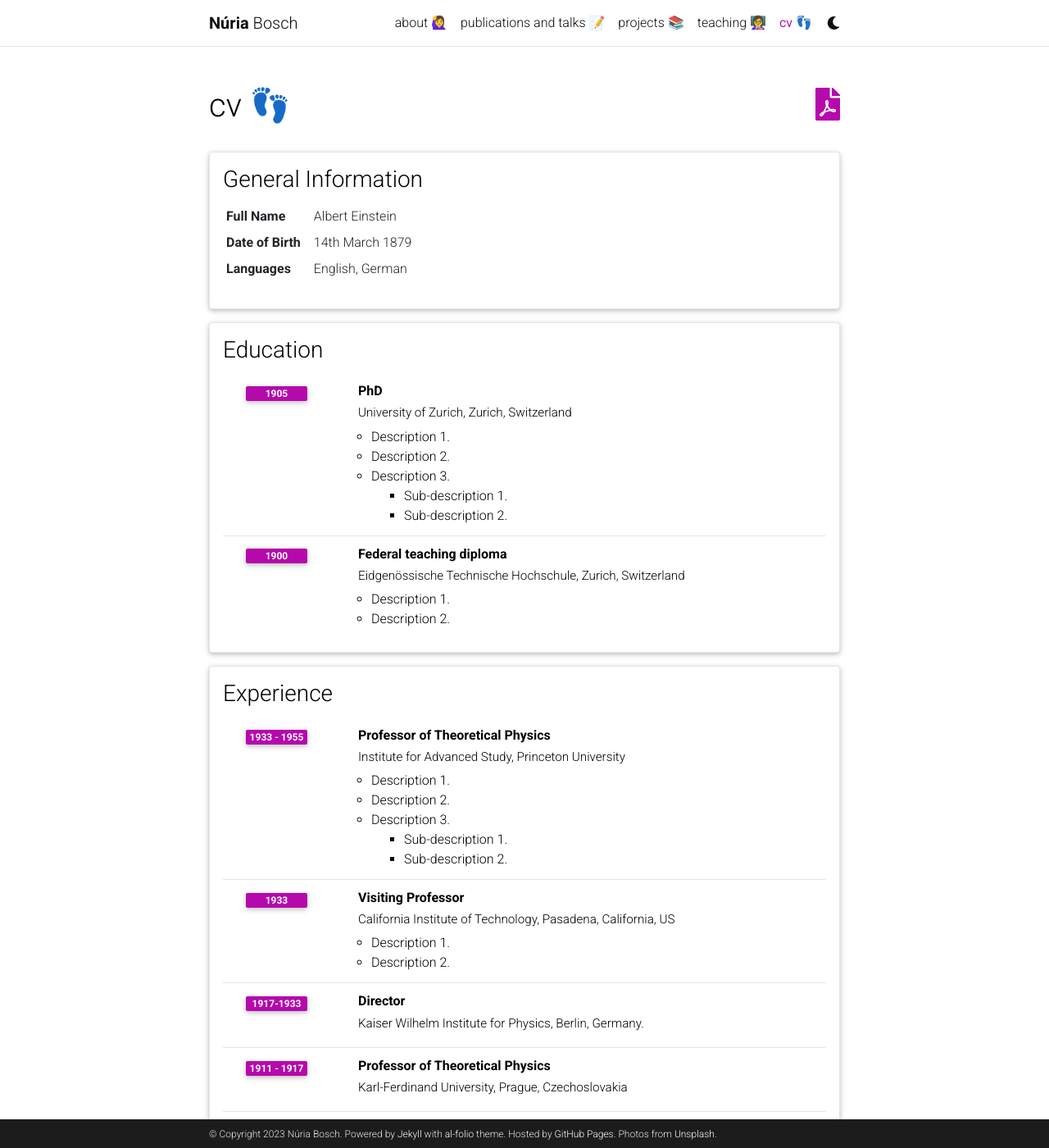
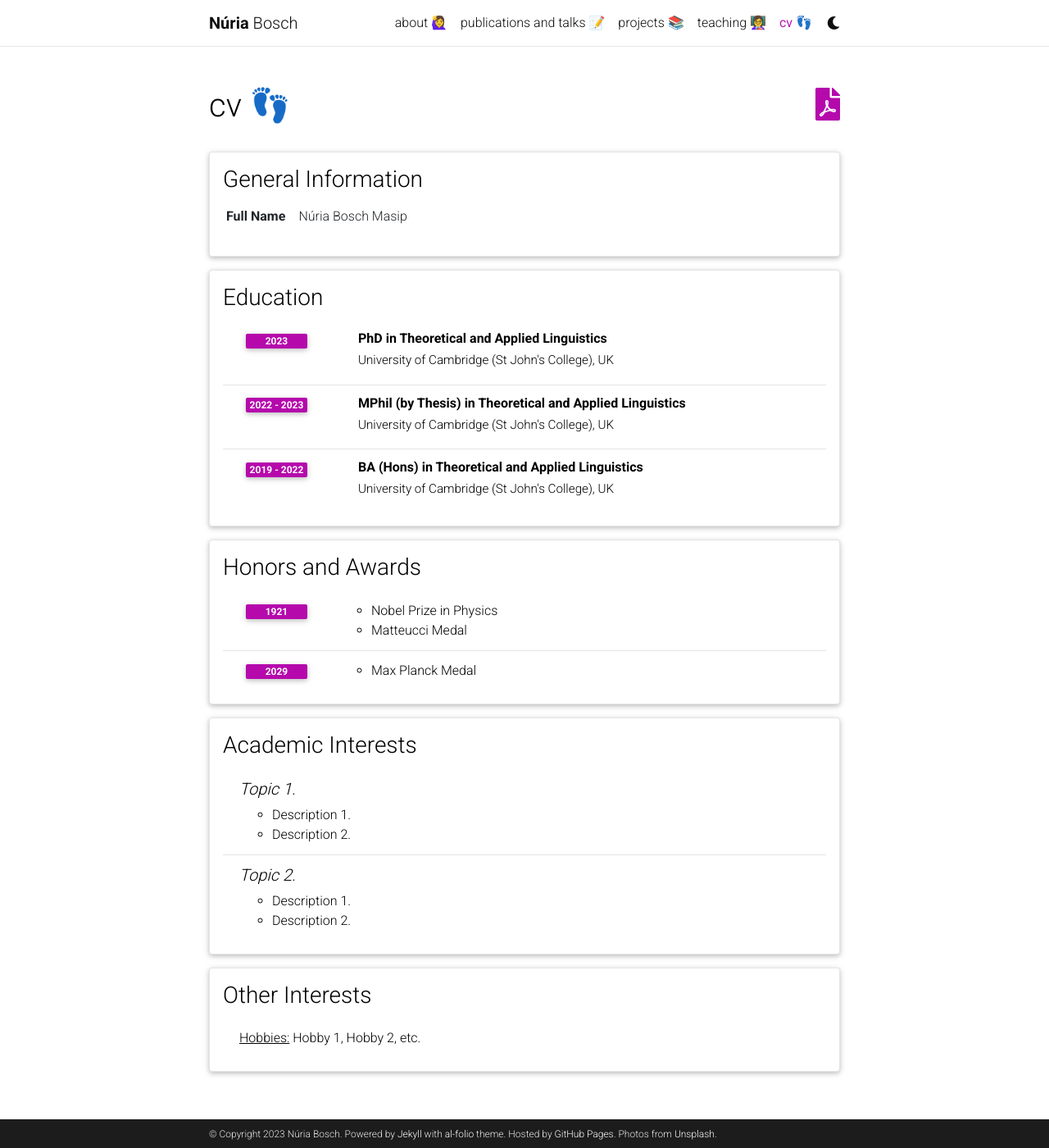
Before and after one commit to nuria-bosch/nuria-bosch.github.io, a Jekyll site: the page built from _pages/cv.md, in a window 1280 px wide and 1400 px high. Shown: the whole window at 82% size. Built offline with Jekyll 4.4.1, drawn with Linux system fonts in a browser that asks for light colours; comment, search, counter and statistics services are not loaded; a style sheet for code colours, icons or effects is not loaded; some of the changed text lies outside the part shown.

Commit message:
Update cv.yml

```diff
--- a/_data/cv.yml
+++ b/_data/cv.yml
@@ -2,71 +2,20 @@
   type: map
   contents:
     - name: Full Name
-      value: Albert Einstein
-    - name: Date of Birth
-      value: 14th March 1879
-    - name: Languages
-      value: English, German
+      value: Núria Bosch Masip
 
 - title: Education
   type: time_table
   contents:
-    - title: PhD
-      institution: University of Zurich, Zurich, Switzerland
-      year: 1905
-      description:
-        - Description 1.
-        - Description 2.
-        - title: Description 3.
-          contents:
-            - Sub-description 1.
-            - Sub-description 2.
-    - title: Federal teaching diploma
-      institution: Eidgenössische Technische Hochschule, Zurich, Switzerland
-      year: 1900
-      description:
-        - Description 1.
-        - Description 2.
-
-- title: Experience
-  type: time_table
-  contents:
-    - title: Professor of Theoretical Physics
-      institution: Institute for Advanced Study, Princeton University
-      year: 1933 - 1955
-      description:
-        - Description 1.
-        - Description 2.
-        - title: Description 3.
-          contents:
-            - Sub-description 1.
-            - Sub-description 2.
-    - title: Visiting Professor
-      institution: California Institute of Technology, Pasadena, California, US
-      year: 1933
-      description:
-        - Description 1.
-        - Description 2.
-
-    - title: Director
-      institution: Kaiser Wilhelm Institute for Physics, Berlin, Germany.
-      year: 1917-1933
-
-    - title: Professor of Theoretical Physics
-      institution: Karl-Ferdinand University, Prague, Czechoslovakia
-      year: 1911 - 1917
-      description:
-
-    - title: Associate Professor of Theoretical Physics
-      institution: University of Zurich, Zurich, Switzerland
-      year: 1909 - 1911
-
-- title: Open Source Projects
-  type: time_table
-  contents:
-    - title: <a href="https://github.com/alshedivat/al-folio">al-folio</a>
-      year: 2015-now
-      description: A beautiful, simple, clean, and responsive Jekyll theme for academics.
+    - title: PhD in Theoretical and Applied Linguistics
+      institution: University of Cambridge (St John's College), UK
+      year: 2023
+    - title: MPhil (by Thesis) in Theoretical and Applied Linguistics
+      institution: University of Cambridge (St John's College), UK
+      year: 2022 - 2023
+    - title: BA (Hons) in Theoretical and Applied Linguistics
+      institution: University of Cambridge (St John's College), UK
+      year: 2019 - 2022
 
 - title: Honors and Awards
   type: time_table
```
